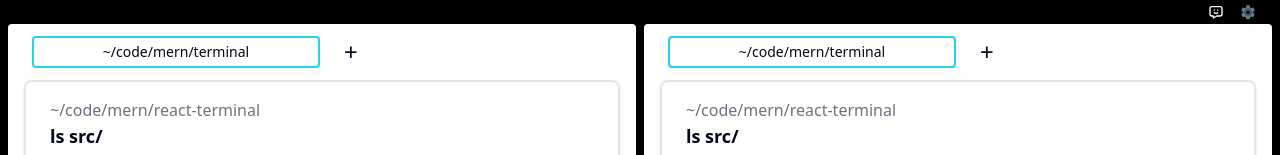
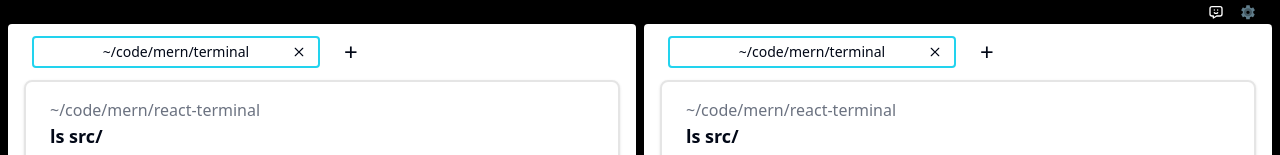
Before and after one commit to ParthKapoor-dev/react-terminal, a React (Vite) app: page / in a window 1280 px wide. Shown: the top 155 px of the page. Built offline with nearby package versions, Linux system fonts and the light colour scheme.

Commit message:
Minor Features <Added>

```diff
--- a/src/Pages/EditorScreen.tsx
+++ b/src/Pages/EditorScreen.tsx
@@ -3,6 +3,7 @@ import { BlockProps, TabProps } from "../types/Tabs";
 import TerminalPage from "./TerminalPage";
 import ChatbotPage from "./ChatBotPage";
 import TabBar from "../components/TabBar";
+import { addBlock, addTabs, checkTabTime, deleteTab } from "../actions/editorPageActions";
 
 interface EditorScreenProps {
     Tabs: TabProps[],
@@ -13,33 +14,32 @@ export default function EditorScreen({ Tabs, setTabs }: EditorScreenProps) {
     const [currentTab, setCurrentTab] = useState<TabProps>(Tabs[0]);
 
     useEffect(() => {
-        setCurrentTab(Tabs.find(tab => tab.tabId === currentTab.tabId) || Tabs[0]);
+
+        const lastTab = Tabs[Tabs.length-1];
+        if (checkTabTime(lastTab) < 1000)
+            setCurrentTab(lastTab);
+        else
+            setCurrentTab(Tabs.find(tab => tab.tabId === currentTab.tabId) || Tabs[0]);
     }, [Tabs]);
 
-    function addBlock(newBlock: BlockProps) {
-        const updatedTabs = Tabs.map(tab => {
-            if (tab.tabId == currentTab.tabId)
-                return { ...tab, blocks: [...tab.blocks, newBlock] };
-            return tab;
-        });
-        setTabs(updatedTabs);
-    }
+    const handleAddTabs = (newTab: TabProps) =>
+        addTabs(Tabs, setTabs, newTab);
 
-    function addTabs(newTab: TabProps) {
-        const updatedTabs = [...Tabs, newTab];
-        setTabs(updatedTabs);
-    }
+    const handleDelTab = (tabId: number) =>
+        deleteTab(tabId, Tabs, setTabs, setCurrentTab);
 
+    const handleAddBlock = (newBlock: BlockProps) =>
+        addBlock(Tabs, currentTab, newBlock, setTabs)
 
     return (
         <div className="h-[96vh] w-full overflow-hidden">
             <div className="flex flex-col bg-white dark:bg-black h-full p-2 overflow-scroll rounded">
-                <TabBar addTabs={addTabs} Tabs={Tabs} currentTab={currentTab} setCurrentTab={setCurrentTab} />
+                <TabBar addTabs={handleAddTabs} Tabs={Tabs} currentTab={currentTab} setCurrentTab={setCurrentTab} deleteTab={handleDelTab} />
 
                 {currentTab.type == 'terminal' ? (
-                    <TerminalPage {...currentTab} addBlock={addBlock} />
+                    <TerminalPage {...currentTab} addBlock={handleAddBlock} />
                 ) : (
-                    <ChatbotPage {...currentTab} addChats={addBlock} />
+                    <ChatbotPage {...currentTab} addChats={handleAddBlock} />
                 )}
             </div>
         </div>
--- /dev/null
+++ b/src/actions/editorPageActions.tsx
@@ -0,0 +1,48 @@
+import { BlockProps, TabProps } from "../types/Tabs";
+
+export function addBlock(
+    Tabs: TabProps[],
+    currentTab: TabProps,
+    newBlock: BlockProps,
+    setTabs: (tabs: TabProps[]) => void
+) {
+    const updatedTabs = Tabs.map(tab => {
+        if (tab.tabId == currentTab.tabId)
+            return { ...tab, blocks: [...tab.blocks, newBlock] };
+        return tab;
+    });
+    setTabs(updatedTabs);
+}
+
+export function addTabs(
+    Tabs: TabProps[],
+    setTabs: (tabs: TabProps[]) => void,
+    newTab: TabProps,
+) {
+    const updatedTabs = [...Tabs, newTab];
+    setTabs(updatedTabs);
+}
+
+export function deleteTab(
+    tabId: number,
+    Tabs: TabProps[],
+    setTabs: (tabs: TabProps[]) => void,
+    setCurrentTab: React.Dispatch<React.SetStateAction<TabProps>>
+) {
+
+    if (Tabs.length == 1)
+        return;
+
+    const updatedTabs = Tabs.filter(tab => {
+        if (tab.tabId === tabId) return false;
+        return tab;
+    });
+    setCurrentTab(Tabs[0]);
+    setTabs(updatedTabs);
+}
+
+export function checkTabTime(Tab: TabProps) {
+    const date = new Date(Tab.tabId);
+    const currentTime = new Date();
+    return (+currentTime) - (+date);
+}
--- a/src/app.tsx
+++ b/src/app.tsx
@@ -3,7 +3,7 @@ import { AppState, Section } from "./types/app";
 import { initialApp } from "./DummyData/initialApp";
 import Providers from "./Providers";
 import Navbar from "./components/Navbar";
-import Child, { findSection } from "./components/Child";
+import Child from "./components/Child";
 import { TabProps } from "./types/Tabs";
 
 export default function App() {
@@ -39,7 +39,7 @@ export default function App() {
     return (
         <div className="h-screen overflow-hidden w-screen bg-black dark:bg-zinc-900 px-2">
             <Providers>
-                <Navbar handleAddChatbot={handleAddChatbot}/>
+                <Navbar handleAddChatbot={handleAddChatbot} />
                 <Child state={app.windows[0]} setApp={setApp} parentIds={[]} />
             </Providers>
         </div>
--- a/src/components/TabBar/index.tsx
+++ b/src/components/TabBar/index.tsx
@@ -6,26 +6,16 @@ interface TabBarProps {
     currentTab: TabProps;
     addTabs: (newTab: TabProps) => void,
     setCurrentTab: React.Dispatch<React.SetStateAction<TabProps>>;
+    deleteTab: (tabId: number) => void
 }
 
-export default function TabBar({ Tabs, addTabs, setCurrentTab, currentTab }: TabBarProps) {
+export default function TabBar({ Tabs, addTabs, setCurrentTab, currentTab, deleteTab }: TabBarProps) {
 
     function handleAddTab() {
         const newTab: TabProps = {
             tabId: Date.now(),
             name: "NewTab",
-            type : 'terminal',
-            blocks: []
-        };
-        addTabs(newTab);
-        setCurrentTab(newTab);
-    }
-
-    function handleAddChatbot(){
-        const newTab: TabProps = {
-            tabId: Date.now(),
-            name: "Chat Bot",
-            type : 'chatbot',
+            type: 'terminal',
             blocks: []
         };
         addTabs(newTab);
@@ -41,6 +31,7 @@ export default function TabBar({ Tabs, addTabs, setCurrentTab, currentTab }: Tab
                         tab={item}
                         currentTab={currentTab}
                         setCurrentTab={setCurrentTab}
+                        deleteTab={deleteTab}
                     />
                 ))}
                 <div className="text-2xl px-4 rounded hover:bg-sky-100 cursor-pointer dark:hover:bg-cyan-800" onClick={handleAddTab}>
--- a/src/components/TabBar/tab.tsx
+++ b/src/components/TabBar/tab.tsx
@@ -1,20 +1,26 @@
 import { cn } from "../../utils/cn"
 import { TabProps } from "../../types/Tabs"
+import { CgClose } from "react-icons/cg";
 
 interface HeaderTabProps {
     tab: TabProps,
     currentTab: TabProps,
     setCurrentTab: React.Dispatch<React.SetStateAction<TabProps>>,
+    deleteTab: (tabId: number) => void
 }
 
-export default function Tab({ tab, currentTab, setCurrentTab }: HeaderTabProps) {
+export default function Tab({ tab, currentTab, setCurrentTab, deleteTab }: HeaderTabProps) {
 
     function handleClick() {
         setCurrentTab(tab);
     }
 
+    function handleDel() {
+        deleteTab(tab.tabId);
+    }
+
     return (
-        <div className={cn("text-sm w-[18rem] h-8 border-2 border-neutral-300 flex justify-center items-center py-1 rounded hover:bg-sky-100 duration-300 cursor-pointer dark:hover:bg-cyan-900 dark:border-neutral-800 overflow-hidden",
+        <div className={cn(" relative text-sm w-[18rem] h-8 border-2 border-neutral-300 flex justify-center items-center gap-4 py-1 rounded hover:bg-sky-100 duration-300 cursor-pointer dark:hover:bg-cyan-900 dark:border-neutral-800 overflow-hidden",
             currentTab.tabId == tab.tabId ? "border-cyan-400 dark:border-cyan-400 " : "dark:hover:border-cyan-900"
         )}
             onClick={handleClick}>
@@ -23,6 +29,9 @@ export default function Tab({ tab, currentTab, setCurrentTab }: HeaderTabProps)
                 {tab.name}
             </div>
 
+            <div className=" absolute right-1 hover:bg-slate-300 dark:hover:text-black dark:text-white px-2 py-1 rounded duration-200" onClick={handleDel}>
+                <CgClose />
+            </div>
         </div>
     )
 }
```
